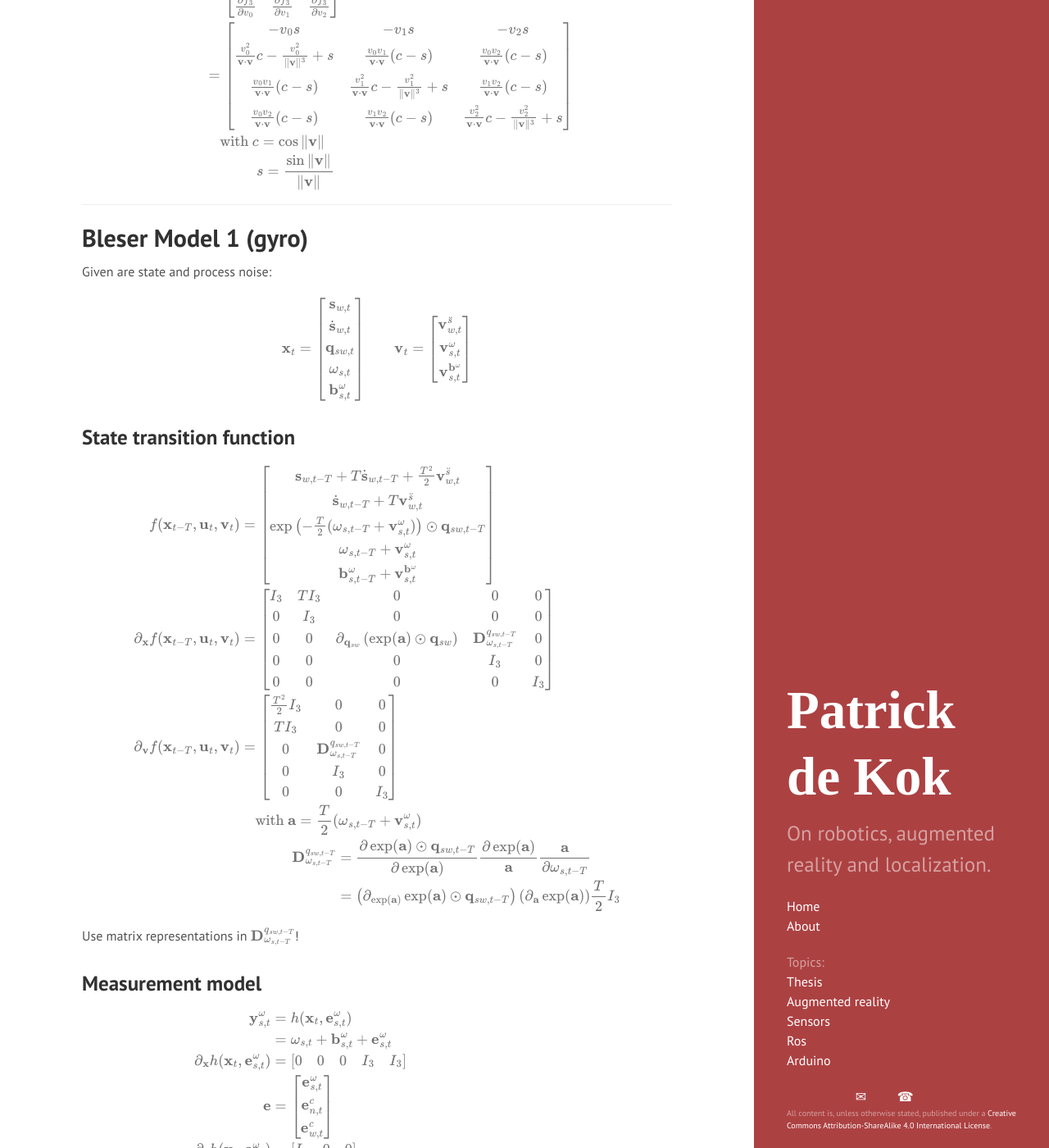
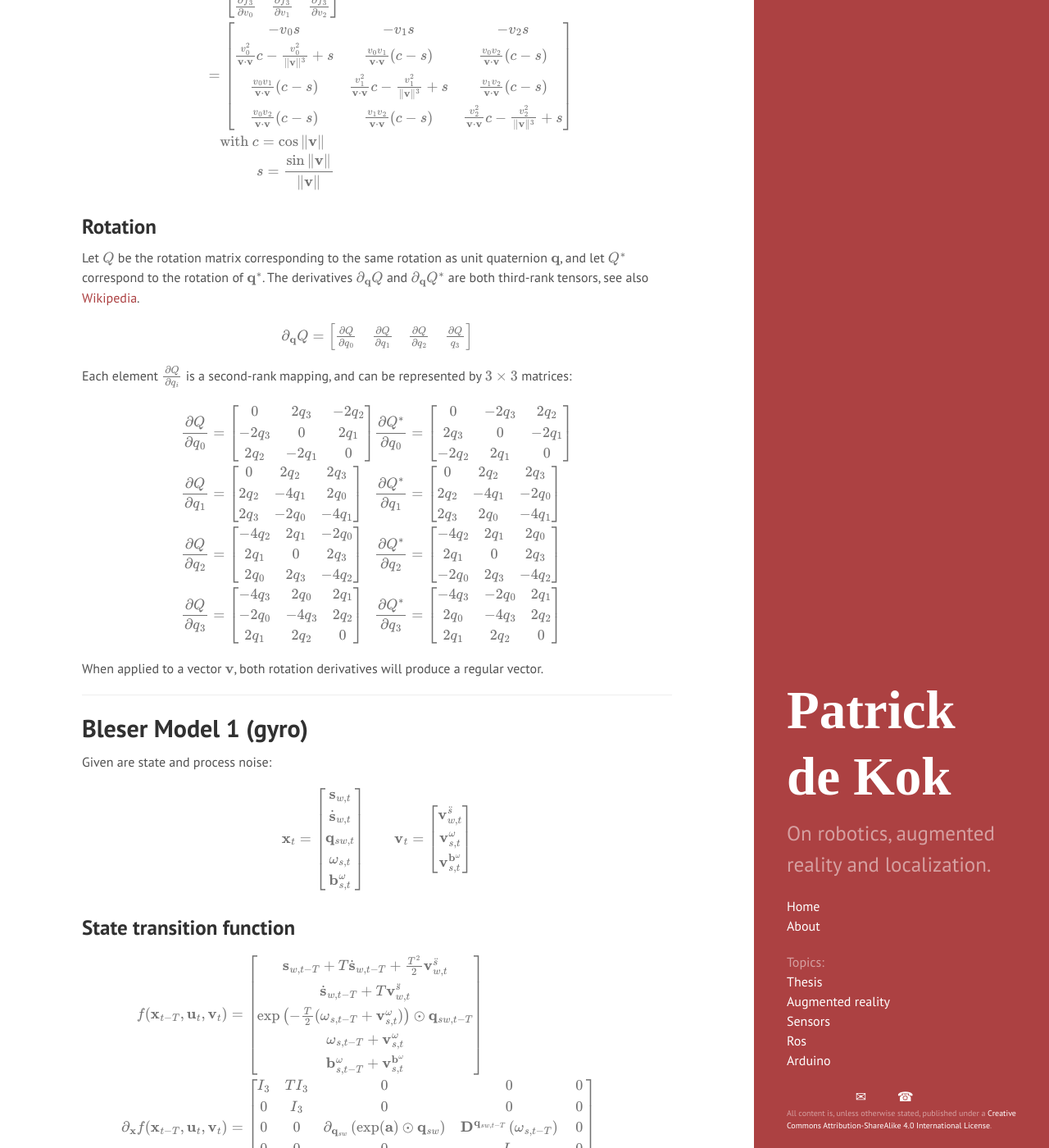
Before and after one commit to pkok/pkok.github.io, a Jekyll site: the page built from derivatives.md, in a window 1280 px wide and 1400 px high, scrolled down 1770 px. Shown: the whole window at 82% size. Built offline with Jekyll 4.4.1, drawn with Linux system fonts in a browser that asks for light colours; some web fonts are replaced; formulas are drawn with MathJax 3; some of the changed text lies outside the part shown.

Commit message:
FINALLY got all transition function derivatives!!!

```diff
--- a/derivatives.md
+++ b/derivatives.md
@@ -13,7 +13,7 @@
 
 $$ \begin{align}
 \partial_\mathbf{v} \|\mathbf{v}\|
-  &= \frac{\mathbf{v}^\intercal}{\|\mathbf{v}\|}
+    &= \frac{\mathbf{v}^\intercal}{\|\mathbf{v}\|}
 \end{align}
 $$
 
@@ -190,6 +190,80 @@
 \end{align}
 $$
 
+### Rotation
+
+Let $$Q$$ be the rotation matrix corresponding to the same rotation as unit quaternion $$\mathbf{q}$$, and let $$Q^*$$ correspond to the rotation of $$\mathbf{q}^*$$.  The derivatives $$\partial_\mathbf{q} Q$$ and $$\partial_\mathbf{q} Q^*$$ are both third-rank tensors, see also [Wikipedia](https://en.wikipedia.org/wiki/Matrix_calculus#Other_matrix_derivatives).
+
+$$
+\begin{align}
+\partial_\mathbf{q} Q
+    &= \begin{bmatrix}
+        \frac{\partial Q}{\partial q_0} & \frac{\partial Q}{\partial q_1} & \frac{\partial Q}{\partial q_2} & \frac{\partial Q}{q_3}
+    \end{bmatrix}
+\end{align}
+$$
+
+Each element $$\frac{\partial Q}{\partial q_i}$$ is a second-rank mapping, and can be represented by $$3 \times 3$$ matrices:
+
+$$
+\begin{align}
+\begin{split}
+\frac{\partial Q}{\partial q_0}
+    &= \begin{bmatrix}
+            0 &  2q_3 & -2q_2 \\
+        -2q_3 &     0 &  2q_1 \\
+         2q_2 & -2q_1 &     0 \\
+    \end{bmatrix} \\
+\frac{\partial Q}{\partial q_1}
+    &= \begin{bmatrix}
+            0 &  2q_2 &  2q_3 \\
+         2q_2 & -4q_1 &  2q_0 \\
+         2q_3 & -2q_0 & -4q_1 \\
+    \end{bmatrix} \\
+\frac{\partial Q}{\partial q_2}
+    &= \begin{bmatrix}
+        -4q_2 &  2q_1 & -2q_0 \\
+         2q_1 &     0 &  2q_3 \\
+         2q_0 &  2q_3 & -4q_2 \\
+    \end{bmatrix} \\
+\frac{\partial Q}{\partial q_3}
+    &= \begin{bmatrix}
+        -4q_3 &  2q_0 &  2q_1 \\
+        -2q_0 & -4q_3 &  2q_2 \\
+         2q_1 &  2q_2 &     0 \\
+    \end{bmatrix} \\
+\end{split}
+\begin{split}
+\frac{\partial Q^*}{\partial q_0}
+    &= \begin{bmatrix}
+            0 & -2q_3 &  2q_2 \\
+         2q_3 &     0 & -2q_1 \\
+        -2q_2 &  2q_1 &     0 \\
+    \end{bmatrix} \\
+\frac{\partial Q^*}{\partial q_1}
+    &= \begin{bmatrix}
+            0 &  2q_2 &  2q_3 \\
+         2q_2 & -4q_1 & -2q_0 \\
+         2q_3 &  2q_0 & -4q_1 \\
+    \end{bmatrix} \\
+\frac{\partial Q^*}{\partial q_2}
+    &= \begin{bmatrix}
+        -4q_2 &  2q_1 &  2q_0 \\
+         2q_1 &     0 &  2q_3 \\
+        -2q_0 &  2q_3 & -4q_2 \\
+    \end{bmatrix} \\
+\frac{\partial Q^*}{\partial q_3}
+    &= \begin{bmatrix}
+        -4q_3 & -2q_0 &  2q_1 \\
+         2q_0 & -4q_3 &  2q_2 \\
+         2q_1 &  2q_2 &     0 \\
+    \end{bmatrix} \\
+\end{split}
+\end{align}
+$$
+
+When applied to a vector $$\mathbf{v}$$, both rotation derivatives will produce a regular vector.
+
 -----------
 
 ## Bleser Model 1 (gyro)
@@ -225,20 +299,20 @@
 \partial_\mathbf{x} f(\mathbf{x}_{t-T}, \mathbf{u}_t, \mathbf{v}_t)
   &= \begin{bmatrix} I_3 & T I_3 & 0 & 0   & 0 \\
                      0   & I_3   & 0 & 0   & 0 \\
-                     0   & 0     & \partial_{\mathbf{q}_{sw}} \left(\exp(\mathbf{a}) \odot \mathbf{q}_{sw} \right) & \mathbf{D}_{\omega_{s,t-T}}^{q_{sw,t-T}} & 0 \\
+                     0   & 0     & \partial_{\mathbf{q}_{sw}} \left(\exp(\mathbf{a}) \odot \mathbf{q}_{sw} \right) & \mathbf{D}^{\mathbf{q}_{sw,t-T}}\left(\mathbf{\omega}_{s,t-T}\right) & 0 \\
                      0   & 0     & 0 & I_3 & 0 \\
                      0   & 0     & 0 & 0   & I_3
      \end{bmatrix} \\
 \partial_\mathbf{v} f(\mathbf{x}_{t-T}, \mathbf{u}_t, \mathbf{v}_t)
-  &= \begin{bmatrix} \frac{T^2}{2} I_3 & 0                                        & 0 \\
-                     T I_3             & 0                                        & 0 \\
-                     0                 & \mathbf{D}_{\omega_{s,t-T}}^{q_{sw,t-T}} & 0 \\
-                     0                 & I_3                                      & 0 \\
-                     0                 & 0                                        & I_3
+  &= \begin{bmatrix} \frac{T^2}{2} I_3 & 0                                                 & 0 \\
+                     T I_3             & 0                                                 & 0 \\
+                     0                 & \mathbf{D}^{\mathbf{q}_{sw,t-T}}\left(\mathbf{v}^{\omega_{s,t-T}}\right) & 0 \\
+                     0                 & I_3                                                                      & 0 \\
+                     0                 & 0                                                                        & I_3
      \end{bmatrix} \\
   &\phantom{=}\mbox{ with } \mathbf{a} = \frac{T}{2}(\mathbf{\omega}_{s,t-T} + \mathbf{v}^\omega_{s,t})\\
-  &\phantom{=\mbox{ with }} \mathbf{D}_{\omega_{s,t-T}}^{q_{sw,t-T}} = \frac{\partial \exp(\mathbf{a}) \odot \mathbf{q}_{sw,t-T}}{\partial \exp(\mathbf{a})} \frac{\partial \exp(\mathbf{a})}{\mathbf{a}} \frac{\mathbf{a}}{\partial \mathbf{\omega}_{s,t-T}} \\
-  &\phantom{=\mbox{ with } \mathbf{D}_{\omega_{s,t-T}}^{q_{sw,t-T}}} = \left(\partial_{\exp(\mathbf{a})} \exp(\mathbf{a}) \odot \mathbf{q}_{sw,t-T}\right) \left(\partial_\mathbf{a} \exp(\mathbf{a})\right) \frac{T}{2} I_3
+  &\phantom{=\mbox{ with }} \mathbf{D}^{\mathbf{q}_{sw,t-T}}\left(\mathbf{\omega}\right) = \frac{\partial \exp(\mathbf{a}) \odot \mathbf{q}_{sw,t-T}}{\partial \exp(\mathbf{a})} \frac{\partial \exp(\mathbf{a})}{\partial \mathbf{a}} \frac{\partial \mathbf{a}}{\partial \mathbf{\omega}} \\
+  &\phantom{=\mbox{ with } \mathbf{D}^{\mathbf{q}_{sw,t-T}}\left(\mathbf{\omega}\right)} = \left(\partial_{\exp(\mathbf{a})} \exp(\mathbf{a}) \odot \mathbf{q}_{sw,t-T}\right) \left(\partial_\mathbf{a} \exp(\mathbf{a})\right) \frac{T}{2} I_3
 \end{align}
 $$
 
@@ -337,23 +411,23 @@
     &= \begin{bmatrix} %
         I_3 & T I_3 & 0 & 0   & 0   & 0\\
         0   & I_3   & 0 & 0   & 0   & 0\\
-        0   & 0     & \partial_{\mathbf{q}_{sw}} \left(\exp(\mathbf{a}) \odot \mathbf{q}_{sw} \right) & \mathbf{D}_{\omega_{s,t-T}}^{q_{sw,t-T}} & 0   & 0\\
+        0   & 0     & \partial_{\mathbf{q}_{sw}} \left(\exp(\mathbf{a}) \odot \mathbf{q}_{sw} \right) & \mathbf{D}^{\mathbf{q}_{sw,t-T}}\left(\mathbf{\omega}_{s,t-T}\right) & 0   & 0\\
         0   & 0     & 0 & I_3 & 0   & 0 \\
         0   & 0     & 0 & 0   & I_3 & 0 \\
         0   & 0     & 0 & 0   & 0   & I_3 \\
     \end{bmatrix} \\
 \partial_\mathbf{v} f(\mathbf{x}_{t-T}, \mathbf{u}_t, \mathbf{v}_t)
     &= \begin{bmatrix}
-        \frac{T^2}{2} I_3 & 0                                        & 0   & 0 \\
-        T I_3             & 0                                        & 0   & 0 \\
-        0                 & \mathbf{D}_{\omega_{s,t-T}}^{q_{sw,t-T}} & 0   & 0 \\
-        0                 & I_3                                      & 0   & 0 \\
-        0                 & 0                                        & I_3 & 0 \\
-        0                 & 0                                        & 0   & I_3 \\
+        \frac{T^2}{2} I_3 & 0                                                                        & 0   & 0 \\
+        T I_3             & 0                                                                        & 0   & 0 \\
+        0                 & \mathbf{D}^{\mathbf{q}_{sw,t-T}}\left(\mathbf{v}^{\omega_{s,t-T}}\right) & 0   & 0 \\
+        0                 & I_3                                                                      & 0   & 0 \\
+        0                 & 0                                                                        & I_3 & 0 \\
+        0                 & 0                                                                        & 0   & I_3 \\
      \end{bmatrix} \\
   &\phantom{=}\mbox{ with } \mathbf{a} = \frac{T}{2}(\mathbf{\omega}_{s,t-T} + \mathbf{v}^\omega_{s,t})\\
-  &\phantom{=\mbox{ with }} \mathbf{r} = \left( \partial_{\exp(\mathbf{a})} \left(\exp(\mathbf{a}) \odot \mathbf{q}_{sw,t-T}\right) \right) \left(-\frac{T}{2} \exp(\mathbf{a})\right)\\
-  &\phantom{=\mbox{ with }} \mathbf{D}_{\omega_{s,t-T}}^{q_{sw,t-T}} = \begin{bmatrix} \mathbf{r}\mathbf{i} & \mathbf{r}\mathbf{j} & \mathbf{r}\mathbf{k} \end{bmatrix}\\
+  &\phantom{=\mbox{ with }} \mathbf{D}^{\mathbf{q}_{sw,t-T}}\left(\mathbf{\omega}\right) = \frac{\partial \exp(\mathbf{a}) \odot \mathbf{q}_{sw,t-T}}{\partial \exp(\mathbf{a})} \frac{\partial \exp(\mathbf{a})}{\partial \mathbf{a}} \frac{\partial \mathbf{a}}{\partial \mathbf{\omega}} \\
+  &\phantom{=\mbox{ with } \mathbf{D}^{\mathbf{q}_{sw,t-T}}\left(\mathbf{\omega}\right)} = \left(\partial_{\exp(\mathbf{a})} \exp(\mathbf{a}) \odot \mathbf{q}_{sw,t-T}\right) \left(\partial_\mathbf{a} \exp(\mathbf{a})\right) \frac{T}{2} I_3
 \end{align}
 $$
 
@@ -402,24 +476,24 @@
     &= \begin{bmatrix} %
         I_3 & T I_3 & \frac{T^2}{2} I_3   & 0 & 0   & 0   & 0\\
         0   & I_3   & T I_3               & 0 & 0   & 0   & 0\\
-        0   & 0     & I_3                 & \partial_{\mathbf{q}_{sw}} \left(\exp(\mathbf{a}) \odot \mathbf{q}_{sw} \right) & \mathbf{D}_{\omega_{s,t-T}}^{q_{sw,t-T}} & 0   & 0\\
+        0   & 0     & I_3                 & \partial_{\mathbf{q}_{sw}} \left(\exp(\mathbf{a}) \odot \mathbf{q}_{sw} \right) & \mathbf{D}^{\mathbf{q}_{sw,t-T}}\left(\mathbf{\omega}_{s,t-T}\right) & 0   & 0\\
         0   & 0     & 0                   & 0 & I_3 & 0   & 0 \\
         0   & 0     & 0                   & 0 & 0   & I_3 & 0 \\
         0   & 0     & 0                   & 0 & 0   & 0   & I_3 \\
     \end{bmatrix} \\
 \partial_\mathbf{v} f(\mathbf{x}_{t-T}, \mathbf{u}_t, \mathbf{v}_t)
     &= \begin{bmatrix}
-        \frac{T^2}{2} I_3 & 0                                        & 0   & 0 \\
-        T I_3             & 0                                        & 0   & 0 \\
-        I_3               & 0                                        & 0   & 0 \\
-        0                 & \mathbf{D}_{\omega_{s,t-T}}^{q_{sw,t-T}} & 0   & 0 \\
-        0                 & I_3                                      & 0   & 0 \\
-        0                 & 0                                        & I_3 & 0 \\
-        0                 & 0                                        & 0   & I_3 \\
+        \frac{T^2}{2} I_3 & 0                                                                        & 0   & 0 \\
+        T I_3             & 0                                                                        & 0   & 0 \\
+        I_3               & 0                                                                        & 0   & 0 \\
+        0                 & \mathbf{D}^{\mathbf{q}_{sw,t-T}}\left(\mathbf{v}^{\omega_{s,t-T}}\right) & 0   & 0 \\
+        0                 & I_3                                                                      & 0   & 0 \\
+        0                 & 0                                                                        & I_3 & 0 \\
+        0                 & 0                                                                        & 0   & I_3 \\
      \end{bmatrix} \\
   &\phantom{=}\mbox{ with } \mathbf{a} = \frac{T}{2}(\mathbf{\omega}_{s,t-T} + \mathbf{v}^\omega_{s,t})\\
-  &\phantom{=\mbox{ with }} \mathbf{r} = \left( \partial_{\exp(\mathbf{a})} \left(\exp(\mathbf{a}) \odot \mathbf{q}_{sw,t-T}\right) \right) \left(-\frac{T}{2} \exp(\mathbf{a})\right)\\
-  &\phantom{=\mbox{ with }} \mathbf{D}_{\omega_{s,t-T}}^{q_{sw,t-T}} = \begin{bmatrix} \mathbf{r}\mathbf{i} & \mathbf{r}\mathbf{j} & \mathbf{r}\mathbf{k} \end{bmatrix}\\
+  &\phantom{=\mbox{ with }} \mathbf{D}^{\mathbf{q}_{sw,t-T}}\left(\mathbf{\omega}\right) = \frac{\partial \exp(\mathbf{a}) \odot \mathbf{q}_{sw,t-T}}{\partial \exp(\mathbf{a})} \frac{\partial \exp(\mathbf{a})}{\partial \mathbf{a}} \frac{\partial \mathbf{a}}{\partial \mathbf{\omega}} \\
+  &\phantom{=\mbox{ with } \mathbf{D}^{\mathbf{q}_{sw,t-T}}\left(\mathbf{\omega}\right)} = \left(\partial_{\exp(\mathbf{a})} \exp(\mathbf{a}) \odot \mathbf{q}_{sw,t-T}\right) \left(\partial_\mathbf{a} \exp(\mathbf{a})\right) \frac{T}{2} I_3
 \end{align}
 $$
 
@@ -453,35 +527,36 @@
 
 ### State transition function
 
+**Note:** If $$\mathbf{q}_{sw}$$ represents the rotation from frame $$w$$ to frame $$s$$, then rotating from frame $$s$$ to frame $$w$$ is represented by $$\mathbf{q}_{ws} = \mathbf{q}_{sw}^*$$.
+
 $$
 \begin{align}
 f(\mathbf{x}_{t-T}, \mathbf{u}_t, \mathbf{v}_t)
     &= \begin{bmatrix}
-        \mathbf{s}_{w,t-T} + T \dot{\mathbf{s}}_{w,t-T} + \frac{T^2}{2} Q_{ws,t-T} \left(\mathbf{y}^a_{s,t} - \mathbf{b}^a_{s,t-T} - \mathbf{v}^a_{s,t}\right) + \frac{T^2}{2}\mathbf{g}_w \\
-        \dot{\mathbf{s}}_{w,t-T} + T Q_{ws,t-T} \left(\mathbf{y}^a_s - \mathbf{b}^a_{s,t-T} - \mathbf{v}^a_{s,t}\right) + T \mathbf{g}_w \\
-        \exp\left( -\frac{T}{2} \left(\mathbf{y}^\omega_{s,t} - \mathbf{b}^\omega_{s,t} - \mathbf{v}^\omega_{s,t}\right) \right) \odot \mathbf{q}_{sw,t-T} \\
+        \mathbf{s}_{w,t-T} + T \dot{\mathbf{s}}_{w,t-T} + \frac{T^2}{2} Q_{ws,t-T} \left(\mathbf{y}^a_{s,t} - \mathbf{b}^a_{s,t-T} - \mathbf{v}^a_{s,t}\right) + \frac{T^2}{2} \mathbf{g}_w \\
+        \dot{\mathbf{s}}_{w,t-T} + T Q_{ws,t-T} \left(\mathbf{y}^a_{s,t} - \mathbf{b}^a_{s,t-T} - \mathbf{v}^a_{s,t}\right) + T \mathbf{g}_w \\
+        \exp\left(-\frac{T}{2} \left(\mathbf{y}^\omega_{s,t} - \mathbf{b}^\omega_{s,t-T} - \mathbf{v}^\omega_{s,t}\right)\right) \odot \mathbf{q}_{sw,t-T} \\
         \mathbf{b}^\omega_{s,t-T} + \mathbf{v}^{\mathbf{b}^\omega}_{s,t} \\
         \mathbf{b}^a_{s,t-T} + \mathbf{v}^{\mathbf{b}^a}_{s,t}
     \end{bmatrix} \\
 \partial_\mathbf{x} f(\mathbf{x}_{t-T}, \mathbf{u}_t, \mathbf{v}_t)
     &= \begin{bmatrix}
-        I_3 & T I_3 & \frac{T^2}{2} \dot{Q} \left(\mathbf{y}^a_{s,t} - \mathbf{b}^a_{s,t-T} - \mathbf{v}^a_{s,t}\right) & 0                   & -\frac{T^2}{2} Q_{ws,t-T} I_3 \\
-        0   & I_3   & T \dot{Q} \left(\mathbf{y}^a_{s,t} - \mathbf{b}^a_{s,t-T} - \mathbf{v}^a_{s,t}\right)             & 0                   & -T Q_{ws,t-T}             I_3 \\
-        0   & 0     & \partial_{q_{sw,t-T}} \left(\exp(\mathbf{a}') \odot \mathbf{q}_{sw,t-T}\right)                    & D^{q_{sw,t-T}}_{a'} & 0                             \\
-        0   & 0     & 0                                                                                                 & I_3                 & 0                             \\
-        0   & 0     & 0                                                                                                 & 0                   & I_3
+        I_3 & T I_3 & \frac{T^2}{2} \left(\partial_{\mathbf{q}_{sw,t-T}} Q_{sw,t-T}^* \right) \left(\mathbf{y}^a_{s,t} - \mathbf{b}^a_{s,t-T} - \mathbf{v}^a_{s,t}\right) & 0   & -\frac{T^2}{2} Q_{ws,t-T} \\
+        0   & I_3   & T \left(\partial_{\mathbf{q}_{sw,t-T}} Q_{sw,t-T}^* \right) \left(\mathbf{y}^a_{s,t} - \mathbf{b}^a_{s,t-T} - \mathbf{v}^a_{s,t}\right)             & 0   & -T Q_{ws,t-T} \\
+        0   & 0     & \partial_{\mathbf{q}_{sw,t-T}} \left(\exp\left(\mathbf{a}'\right) \odot \mathbf{q}_{sw,t-T}\right)                                                & \mathbf{D}^{\mathbf{q}_{sw,t-T}}\left({\mathbf{b}^\omega{s,t-T}}\right) & 0 \\
+        0   & 0     & 0                                                                                                                                                 & I_3 & 0 \\
+        0   & 0     & 0                                                                                                                                                 & 0   & I_3 \\
     \end{bmatrix} \\
 \partial_\mathbf{v} f(\mathbf{x}_{t-T}, \mathbf{u}_t, \mathbf{v}_t)
-    &= \begin{bmatrix}
-        -\frac{T^2}{2} Q_{ws,t-T} I_3 & 0                   & 0   & 0   \\
-        -T Q_{ws,t-T} I_3             & 0                   & 0   & 0   \\
-        0                             & D^{q_{sw,t-T}}_{a'} & 0   & 0   \\
-        0                             & 0                   & I_3 & 0   \\
-        0                             & 0                   & 0   & I_3 \\
+    &= \begin{bmatrix} \\
+       -\frac{T^2}{2} Q_{ws,t-T} & 0                                                                    & 0   & 0 \\
+       -T Q_{ws,t-T}             & 0                                                                    & 0   & 0 \\
+       0                         & \mathbf{D}^{\mathbf{q}_{sw,t-T}}\left({\mathbf{v}^{\mathbf{b}^\omega_{s,t-T}}}\right) & 0   & 0 \\
+       0                         & 0                                                                    & I_3 & 0 \\
+       0                         & 0                                                                    & 0   & I_3 \\
     \end{bmatrix} \\
-    &\phantom{=}\mbox{ with } \mathbf{a}' = \frac{T}{2}(\mathbf{y}^\omega_{s,t} - \mathbf{b}^\omega_{s,t} - \mathbf{v}^\omega_{s,t})\\
-    &\phantom{=\mbox{ with }} \mathbf{r} = \left( \partial_{\exp(\mathbf{a}')} \left(\exp(\mathbf{a}') \odot \mathbf{q}_{sw,t-T}\right) \right) \left(-\frac{T}{2} \exp(\mathbf{a}')\right)\\
-    &\phantom{=\mbox{ with }} \mathbf{D}_{a'}^{q_{sw,t-T}} = \begin{bmatrix} \mathbf{r}\mathbf{i} & \mathbf{r}\mathbf{j} & \mathbf{r}\mathbf{k} \end{bmatrix}\\
-    &\phantom{=\mbox{ with }} \dot{Q} = ?
+    &\phantom{=}\mbox{ with } \mathbf{a}' = \frac{T}{2}\left(\mathbf{y}^\omega_{s,t} - \mathbf{b}^\omega_{s,t} - \mathbf{v}^\omega_{s,t}\right) \\
+    &\phantom{=\mbox{ with }} \mathbf{D}^{\mathbf{q}_{sw,t-T}}\left(\omega\right) = \frac{\partial \exp(\mathbf{a}) \odot \mathbf{q}_{sw,t-T}}{\partial \exp(\mathbf{a})} \frac{\partial \exp(\mathbf{a})}{\partial \mathbf{a}} \frac{\partial \mathbf{a}}{\partial \mathbf{\omega}} \\
+    &\phantom{=\mbox{ with } \mathbf{D}^{\mathbf{q}_{sw,t-T}}\left(\omega\right)} = \left(\partial_{\exp(\mathbf{a})} \exp(\mathbf{a}) \odot \mathbf{q}_{sw,t-T}\right) \left(\partial_\mathbf{a} \exp(\mathbf{a})\right) \frac{T}{2} I_3
 \end{align}
 $$
```
